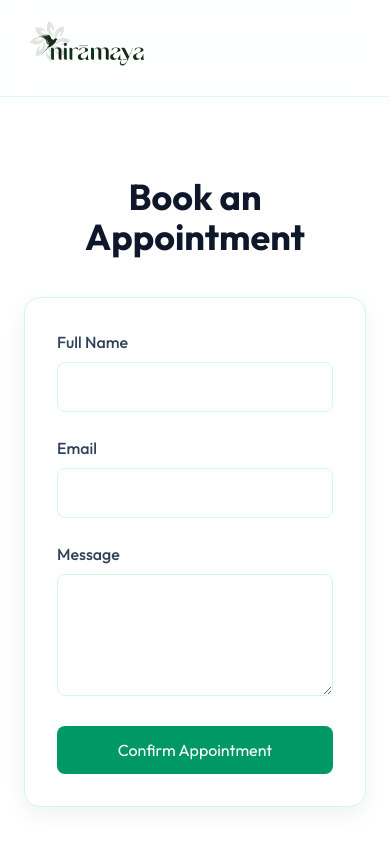
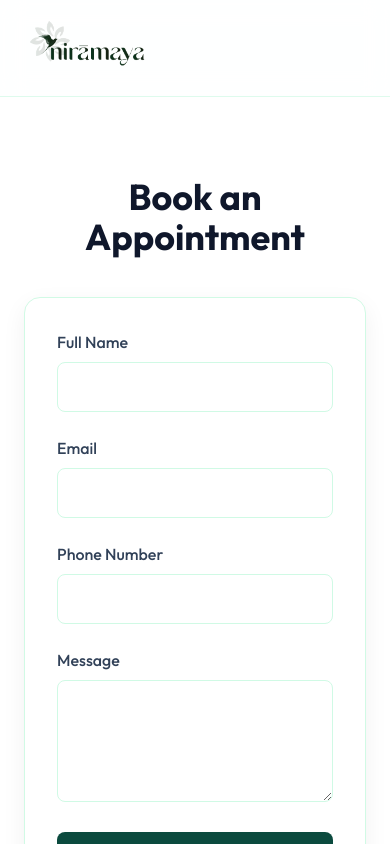
Before and after one commit to AkashShettyy/Niramaya, a React (Vite) app in the folder frontend/: page /appointment in a window 390 px wide. Shown: the top 844 px of the page. Built offline with nearby package versions, Linux system fonts and the light colour scheme.

Commit message:
feat(appointments): add strict 10-digit phone validation and align submit flow with backend checks

```diff
--- a/frontend/src/pages/Appointment.jsx
+++ b/frontend/src/pages/Appointment.jsx
@@ -6,7 +6,7 @@ function Appointment() {
   const [formData, setFormData] = useState({
     name: "",
     email: "",
-    date: "",
+    phone: "",
     message: "",
   });
 
@@ -15,9 +15,13 @@ function Appointment() {
   const [error, setError] = useState("");
 
   const handleChange = (e) => {
+    const { name, value } = e.target;
+    const nextValue =
+      name === "phone" ? value.replace(/\D/g, "").slice(0, 10) : value;
+
     setFormData({
       ...formData,
-      [e.target.name]: e.target.value,
+      [name]: nextValue,
     });
   };
 
@@ -43,7 +47,7 @@ function Appointment() {
         setFormData({
           name: "",
           email: "",
-          date: "",
+          phone: "",
           message: "",
         });
       } else {
@@ -108,22 +112,28 @@ function Appointment() {
               />
             </div>
 
-            {/* <div>
+            <div>
               <label className="block text-slate-700 font-medium">
-                Preferred Date
+                Phone Number
               </label>
               <input
-                type="date"
-                name="date"
-                value={formData.date}
+                type="tel"
+                name="phone"
+                value={formData.phone}
                 onChange={handleChange}
+                inputMode="numeric"
+                pattern="[0-9]{10}"
+                maxLength={10}
+                title="Please enter a 10-digit phone number"
                 className="w-full mt-2 p-3 border border-emerald-100 rounded-lg focus:outline-none focus:ring-2 focus:ring-emerald-500"
                 required
               />
-            </div> */}
+            </div>
 
             <div>
-              <label className="block text-slate-700 font-medium">Message</label>
+              <label className="block text-slate-700 font-medium">
+                Message
+              </label>
               <textarea
                 name="message"
                 value={formData.message}
@@ -136,9 +146,9 @@ function Appointment() {
             <button
               type="submit"
               disabled={loading}
-              className="w-full bg-emerald-600 text-white py-3 rounded-lg hover:bg-emerald-700 transition-colors disabled:opacity-50"
+              className="w-full bg-[#0b4a3e] text-white py-3 rounded-lg hover:bg-[#126151] transition-colors disabled:opacity-50"
             >
-              {loading ? "Submitting..." : "Confirm Appointment"}
+              {loading ? "Submitting..." : "Submit Appointment"}
             </button>
           </form>
         </div>
```
